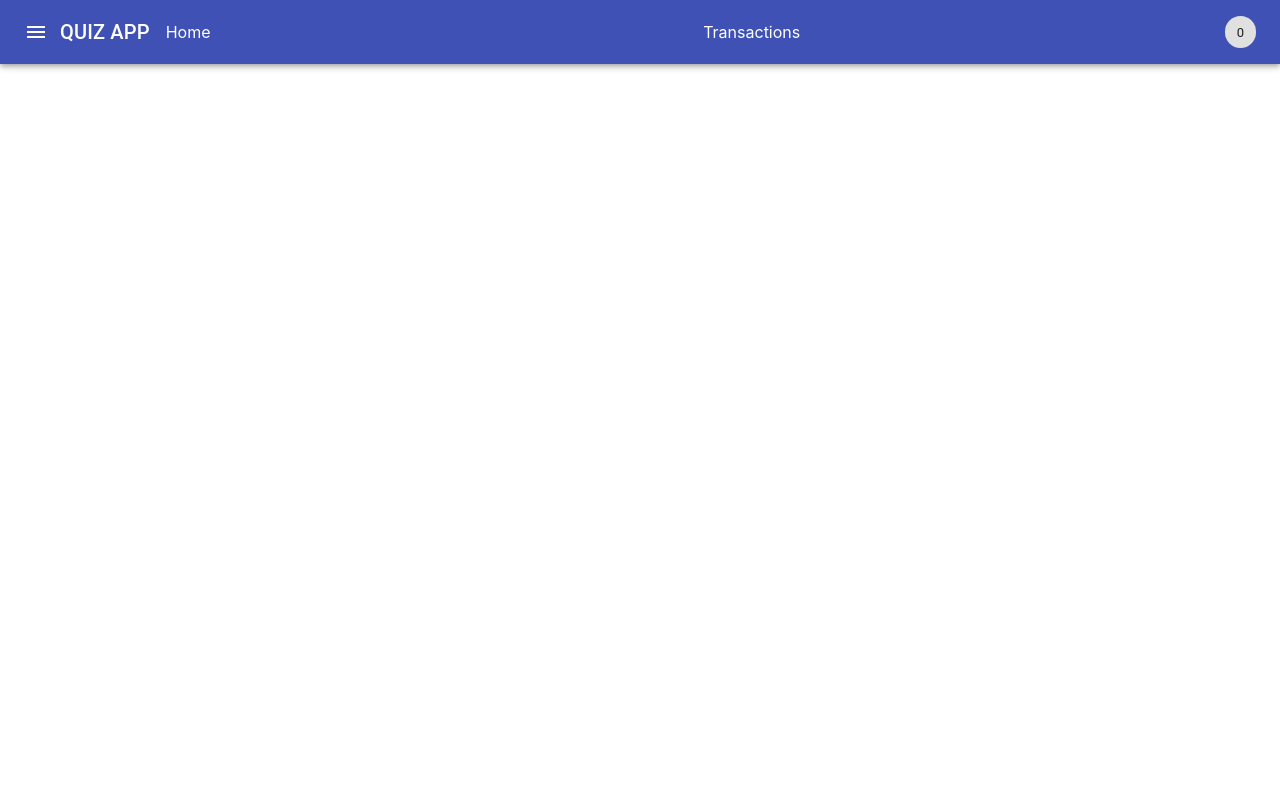
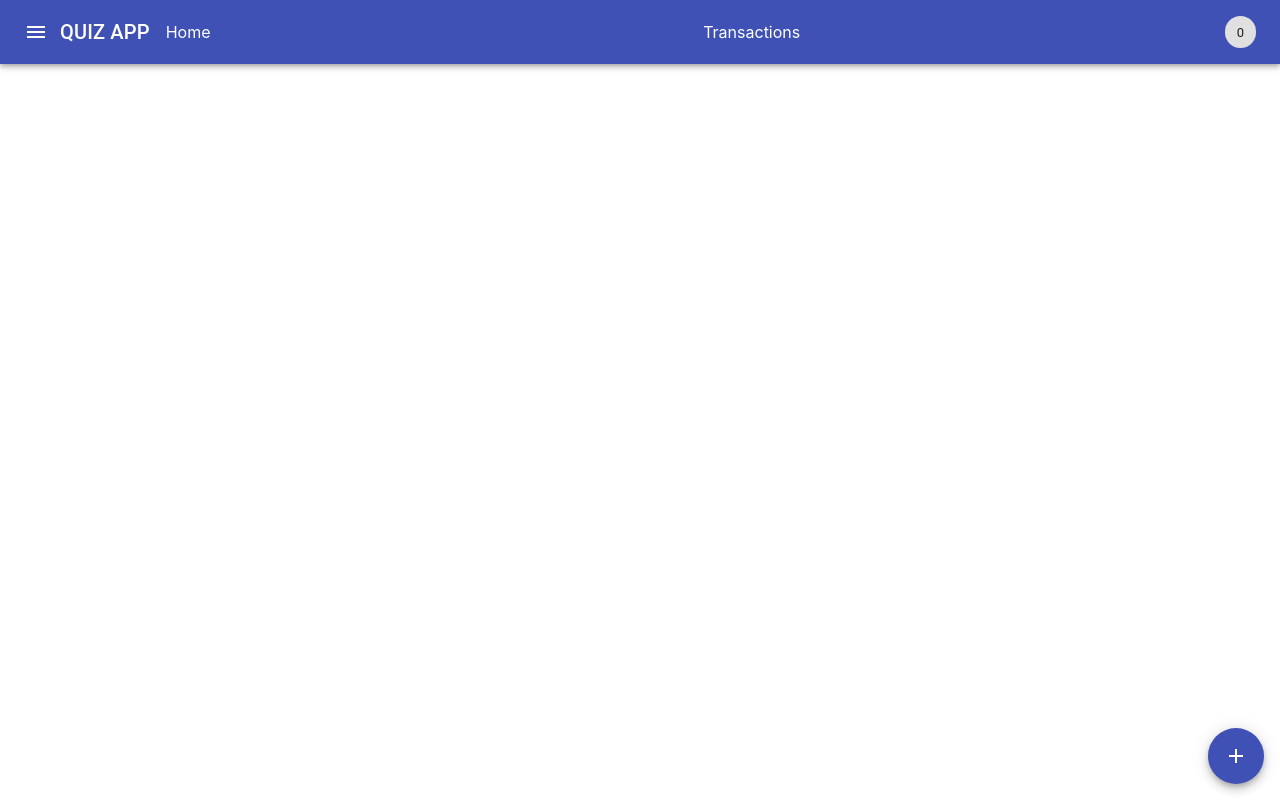
Before and after one commit to aoikurokawa/go-sdk, a React (Create React App) app in the folder frontend-app/: page / in a window 1280 px wide. Built offline with nearby package versions, Linux system fonts and the light colour scheme.

Commit message:
create speeddialog

```diff
--- a/frontend-app/package.json
+++ b/frontend-app/package.json
@@ -5,6 +5,7 @@
   "dependencies": {
     "@material-ui/core": "^4.11.4",
     "@material-ui/icons": "^4.11.2",
+    "@material-ui/lab": "^4.0.0-alpha.58",
     "@testing-library/jest-dom": "^5.13.0",
     "@testing-library/react": "^11.2.7",
     "@testing-library/user-event": "^12.8.3",
--- a/frontend-app/src/App.js
+++ b/frontend-app/src/App.js
@@ -15,8 +15,11 @@ import {
   Chip,
   Icon
 } from "@material-ui/core";
+import { SpeedDial, SpeedDialAction, SpeedDialIcon } from "@material-ui/lab";
 import { makeStyles } from "@material-ui/core/styles";
 import MenuIcon from "@material-ui/icons/Menu";
+import AddIcon from "@material-ui/icons/Add";
+import AddPhotoAlternateIcon from "@material-ui/icons/AddPhotoAlternate";
 import { nodeInfoContextDefaultValue, NodeInfoContext } from "./context";
 
 import './App.css';
@@ -39,6 +42,16 @@ const useStyles = makeStyles((theme) => ({
 function App() {
   const classes = useStyles();
   const [nodeInfoState, updateNodeInfoState] = useState(nodeInfoContextDefaultValue);
+  const [openSpeedDial, setOpenSpeedDial] = useState(false);
+  const [openDialog, setOpenDialog] = useState(null);
+
+  const handleSpeedDialClose = () => {
+    setOpenSpeedDial(false);
+  }
+
+  const handleSpeedDialOpen = () => {
+    setOpenSpeedDial(true);
+  }
   return (
     <Fragment>
       <NodeInfoContext.Provider value={nodeInfoState}>
@@ -71,7 +84,37 @@ function App() {
             </Toolbar>
           </AppBar>
 
+          <SpeedDial
+            ariaLabel="SpeedDial example"
+            color="secondary"
+            className={classes.speedDial}
+            icon={<SpeedDialIcon />}
+            onClose={handleSpeedDialClose}
+            onOpen={handleSpeedDialOpen}
+            open={openSpeedDial}
+            direction="up"
+          >
+            <SpeedDialAction
+              key={'Create NFT'}
+              icon={<AddPhotoAlternateIcon />}
+              tooltipTitle={'Create QUIZ'}
+              onClick={() => {
+                setOpenSpeedDial(false);
+                setOpenDialog('CreateQuizDialog');
+              }}
+            />
 
+            <SpeedDialAction
+              key={'Create Account'}
+              icon={<AddIcon />}
+              tooltipTitle={'Create Account'}
+              onClick={() => {
+                setOpenSpeedDial(false);
+                setOpenDialog('CreateAccountDialog');
+              }}
+            />
+
+          </SpeedDial>
         </Router>
 
       </NodeInfoContext.Provider>
```
Also changed, not shown: 1 other file (tests, documents, lock files or other folders).
